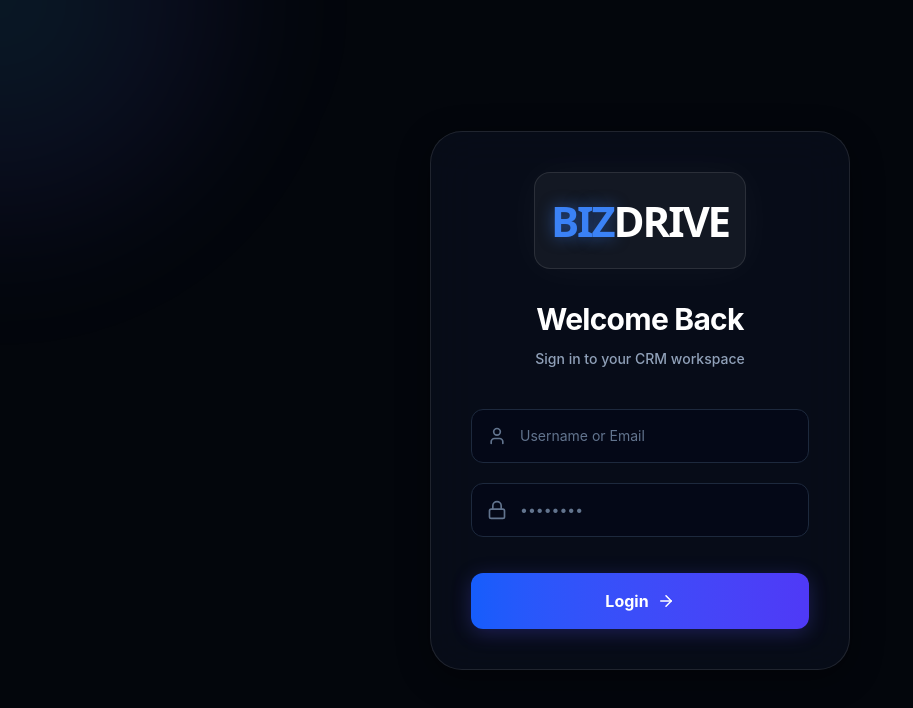
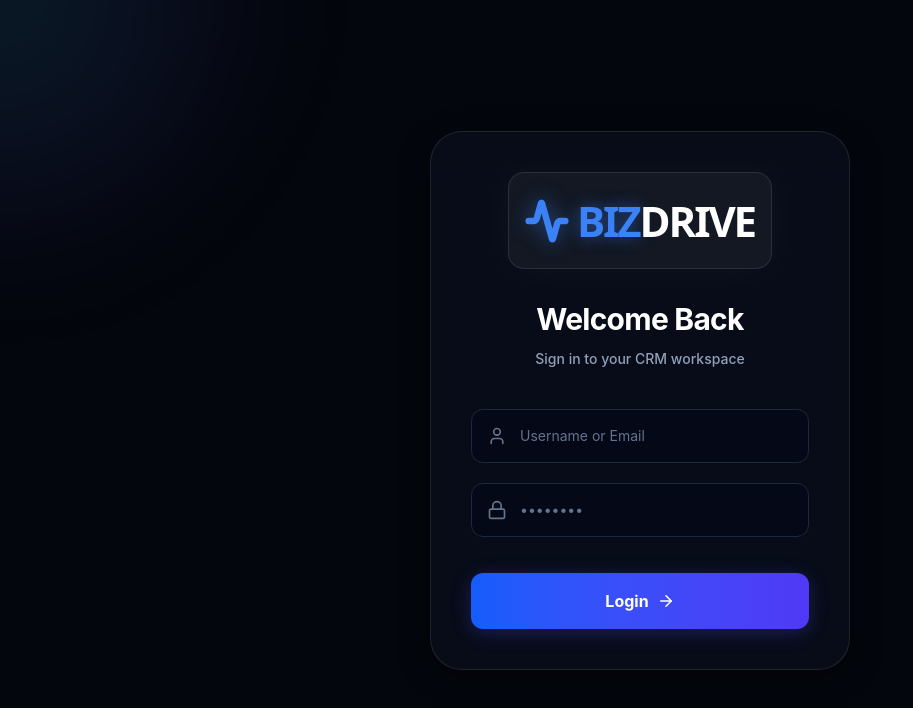
Before and after one commit to vanwanikhushal4-lang/crm-web, a React (Vite) app: page /login in a window 1280 px wide. Shown: the top 708 px of the page, without its empty margins (0-913 px from the left). Built offline with nearby package versions, Linux system fonts and the light colour scheme.

Commit message:
feat: add initial assemble animation and integrate graph Activity icon into animated text logo

```diff
--- a/src/pages/Login.jsx
+++ b/src/pages/Login.jsx
@@ -1,6 +1,6 @@
 import { useState, useEffect, useRef } from 'react';
 import { useNavigate } from 'react-router-dom';
-import { LogIn, User, Lock, ArrowRight } from 'lucide-react';
+import { LogIn, User, Lock, ArrowRight, Activity } from 'lucide-react';
 import { loginUser } from '../api/apiFunctions/Login/Login_api_function';
 
 export default function Login() {
@@ -8,12 +8,19 @@ export default function Login() {
   const [password, setPassword] = useState('');
   const [isLoading, setIsLoading] = useState(false);
   const [logoClicked, setLogoClicked] = useState(false);
+  const [isAssembled, setIsAssembled] = useState(false);
   const [errorMsg, setErrorMsg] = useState('');
   const navigate = useNavigate();
 
   // Refs for cursor animations
   const cursorRef = useRef(null);
   const panelRef = useRef(null);
+
+  useEffect(() => {
+    // Trigger initial assemble animation shortly after mount
+    const timer = setTimeout(() => setIsAssembled(true), 150);
+    return () => clearTimeout(timer);
+  }, []);
 
   useEffect(() => {
     const handleMouseMove = (e) => {
@@ -109,14 +116,32 @@ export default function Login() {
           {/* Interactive Scatter Text Logo */}
           <div
             onClick={() => {
-              if (logoClicked) return;
+              if (logoClicked || !isAssembled) return;
               setLogoClicked(true);
               setTimeout(() => setLogoClicked(false), 2000); // Snap back after 2 seconds
             }}
-            className="cursor-pointer bg-white/5 p-4 rounded-2xl shadow-[0_0_40px_rgba(255,255,255,0.04)] mb-8 border border-white/10 select-none overflow-visible"
+            className="cursor-pointer bg-white/5 p-4 rounded-2xl shadow-[0_0_40px_rgba(255,255,255,0.04)] mb-8 border border-white/10 select-none overflow-visible flex items-center justify-center gap-1"
             title="Click me!"
           >
-            <div className="flex font-black text-[42px] tracking-tighter" style={{ fontFamily: 'system-ui, -apple-system, sans-serif' }}>
+            <div className="flex items-center font-black text-[42px] tracking-tighter" style={{ fontFamily: 'system-ui, -apple-system, sans-serif' }}>
+
+              {/* The Graph Logo (Activity) */}
+              <span
+                className="inline-block transition-all duration-700 ease-[cubic-bezier(0.34,1.56,0.64,1)] hover:scale-125 hover:-translate-y-2 mr-2"
+                style={{
+                  transform: (!isAssembled || logoClicked)
+                    ? `translate(-180px, -20px) rotate(-180deg) scale(1.6)`
+                    : 'translate(0px, 0px) rotate(0deg) scale(1)',
+                  color: (!isAssembled || logoClicked) ? '#ef4444' : '#3b82f6',
+                  opacity: (!isAssembled || logoClicked) ? 0.9 : 1,
+                  filter: (!isAssembled || logoClicked) ? `drop-shadow(0 0 15px #ef4444)` : 'drop-shadow(0 0 10px rgba(59,130,246,0.5))',
+                  zIndex: (!isAssembled || logoClicked) ? 50 : 1,
+                  transitionDelay: (!isAssembled || logoClicked) ? '0ms' : `0ms`
+                }}
+              >
+                <Activity size={44} strokeWidth={3.5} />
+              </span>
+
               {"BIZDRIVE".split("").map((char, index) => {
                 // Hardcoded playful explosion paths for each letter
                 const scatterPaths = [
@@ -131,21 +156,22 @@ export default function Login() {
                 ];
                 const path = scatterPaths[index];
                 const isBiz = index < 3;
+                const isScattered = !isAssembled || logoClicked;
 
                 return (
                   <span
                     key={index}
                     className="inline-block transition-all duration-700 ease-[cubic-bezier(0.34,1.56,0.64,1)] hover:scale-125 hover:-translate-y-2"
                     style={{
-                      transform: logoClicked
+                      transform: isScattered
                         ? `translate(${path.x}px, ${path.y}px) rotate(${path.r}deg) scale(1.6)`
                         : 'translate(0px, 0px) rotate(0deg) scale(1)',
-                      color: logoClicked ? path.c : (isBiz ? '#3b82f6' : '#ffffff'),
-                      textShadow: logoClicked
+                      color: isScattered ? path.c : (isBiz ? '#3b82f6' : '#ffffff'),
+                      textShadow: isScattered
                         ? `0 0 25px ${path.c}`
                         : (isBiz ? '0 0 15px rgba(59,130,246,0.5)' : 'none'),
-                      zIndex: logoClicked ? 50 : 1,
-                      transitionDelay: logoClicked ? '0ms' : `${index * 40}ms` // Stagger the snap back!
+                      zIndex: isScattered ? 50 : 1,
+                      transitionDelay: isScattered ? '0ms' : `${(index + 1) * 40}ms` // Stagger the snap back!
                     }}
                   >
                     {char}
```
